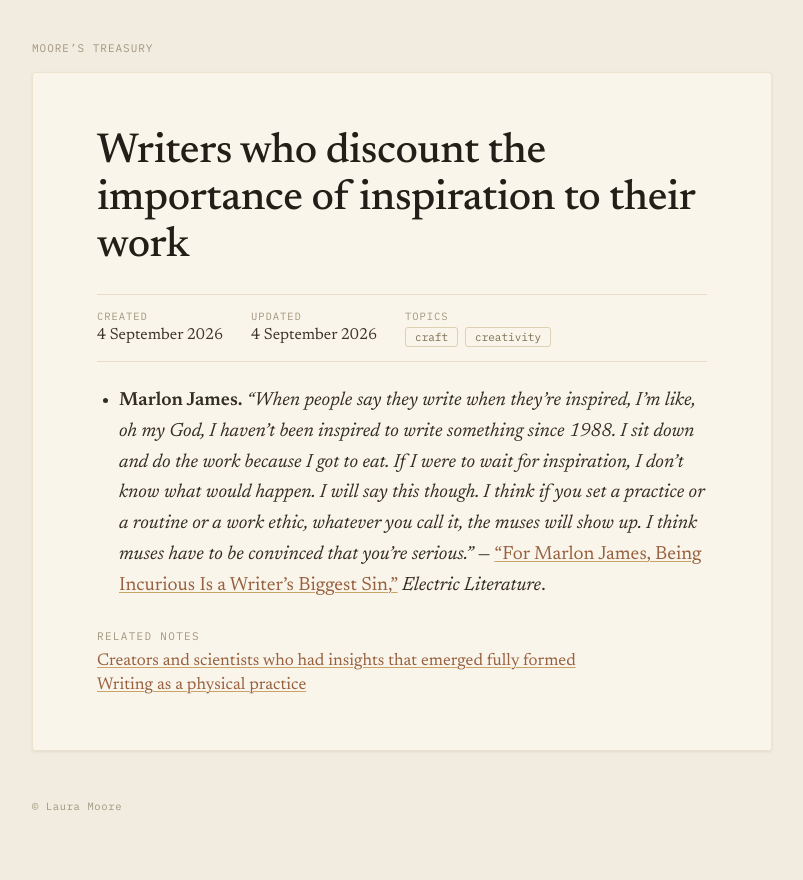
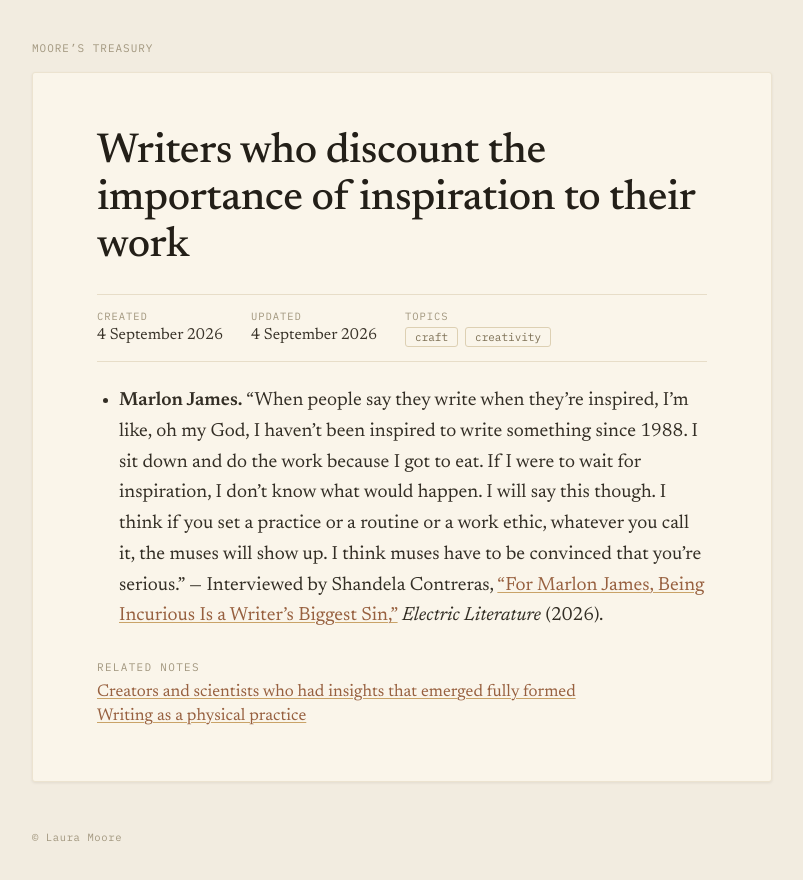
Before and after one commit to lauramoorewrites-del/treasury, a Jekyll site: the page built from _pages/writers-who-discount-inspiration.md, in a window 1280 px wide. Shown: the top 880 px of the page, without its empty margins (238-1041 px from the left). Built offline with Jekyll 4.4.1, drawn with Linux system fonts in a browser that asks for light colours.

Commit message:
Remove italics from James quote, expand citation with interviewer and date
Co-Authored-By: Claude Opus 4.6 (1M context) <noreply@anthropic.com>

```diff
--- a/_pages/writers-who-discount-inspiration.md
+++ b/_pages/writers-who-discount-inspiration.md
@@ -12,4 +12,4 @@ related:
     url: "/writing-as-a-physical-practice/"
 ---
 
-- **Marlon James.** *"When people say they write when they're inspired, I'm like, oh my God, I haven't been inspired to write something since 1988. I sit down and do the work because I got to eat. If I were to wait for inspiration, I don't know what would happen. I will say this though. I think if you set a practice or a routine or a work ethic, whatever you call it, the muses will show up. I think muses have to be convinced that you're serious."* — ["For Marlon James, Being Incurious Is a Writer's Biggest Sin,"](https://electricliterature.com/for-marlon-james-being-incurious-is-a-writers-biggest-sin/) *Electric Literature*.
+- **Marlon James.** "When people say they write when they're inspired, I'm like, oh my God, I haven't been inspired to write something since 1988. I sit down and do the work because I got to eat. If I were to wait for inspiration, I don't know what would happen. I will say this though. I think if you set a practice or a routine or a work ethic, whatever you call it, the muses will show up. I think muses have to be convinced that you're serious." — Interviewed by Shandela Contreras, ["For Marlon James, Being Incurious Is a Writer's Biggest Sin,"](https://electricliterature.com/for-marlon-james-being-incurious-is-a-writers-biggest-sin/) *Electric Literature* (2026).
```
